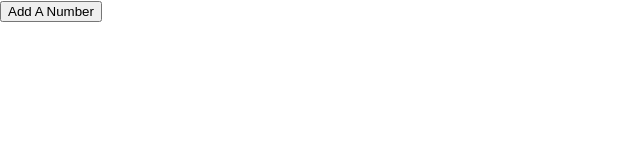
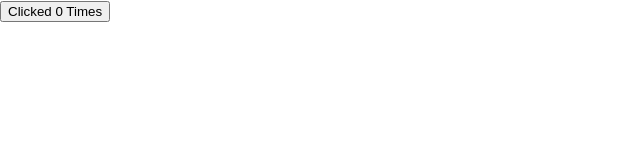
Before and after one commit to sunmughan/reactjs-tuts, a React (Create React App) app in the folder reactjs-codeevo/: page / in a window 1280 px wide. Shown: the top 160 px of the page, without its empty margins (0-640 px from the left). Built offline with nearby package versions, Linux system fonts and the light colour scheme.

Commit message:
Completed 7 parts from react hooks tutorial series.

```diff
--- a/reactjs-codeevo/src/components/react-hooks/ReactHooks.js
+++ b/reactjs-codeevo/src/components/react-hooks/ReactHooks.js
@@ -1,11 +1,15 @@
 import React from "react";
-import ReactUseStateHook from "./react-useState-hook/ReactUseStateHook";
+// import ReactUseStateHook from "./react-useState-hook/ReactUseStateHook";
+import ReactUseEffectHook from "./react-useEffect-hook/ReactUseEffectHook";
 
 const ReactHooks = () => {
   return (
     <>
       {/* USESTATE HOOK IN REACT JS */}
-      <ReactUseStateHook />
+      {/* <ReactUseStateHook /> */}
+
+      {/* USEEFFECT HOOK IN REACT JS */}
+      <ReactUseEffectHook />
     </>
   );
 };
--- /dev/null
+++ b/reactjs-codeevo/src/components/react-hooks/react-useEffect-hook/ReactUseEffectHook.js
@@ -0,0 +1,17 @@
+import React from "react";
+// import ClassCounterOne from "./useEffect-hook/ClassCounterOne";
+import HookCounterOne from "./useEffect-hook/HookCounterOne";
+
+const ReactUseEffectHook = () => {
+  return (
+    <>
+      {/* IMPLEMENTING COUNTER AND PAGE TITLE CHANGE WITH LIFECYCLE METHODS IN CLASS COMPONENT */}
+      {/* <ClassCounterOne /> */}
+
+      {/* IMPLEMENTING COUNTER AND PAGE TITLE CHANGE WITH HOOKS IN FUNCTIONAL COMPONENT */}
+      <HookCounterOne />
+    </>
+  );
+};
+
+export default ReactUseEffectHook;
--- /dev/null
+++ b/reactjs-codeevo/src/components/react-hooks/react-useEffect-hook/useEffect-hook/ClassCounterOne.js
@@ -0,0 +1,36 @@
+// IMPLEMENTING COUNTER AND PAGE TITLE CHANGE WITH LIFECYCLE METHODS IN CLASS COMPONENT
+import React, { Component } from "react";
+
+class ClassCounterOne extends Component {
+  constructor(props) {
+    super(props);
+
+    this.state = {
+      count: 0,
+    };
+  }
+
+  componentDidMount() {
+    document.title = `Clicked ${this.state.count} times`;
+  }
+
+  componentDidUpdate(prevProps, prevState) {
+    document.title = `Clicked ${this.state.count} times`;
+  }
+
+  incrementCounter = () => {
+    this.setState((prevState) => ({ count: prevState.count + 1 }));
+  };
+
+  render() {
+    return (
+      <>
+        <button onClick={this.incrementCounter}>
+          button clicked {this.state.count} times
+        </button>
+      </>
+    );
+  }
+}
+
+export default ClassCounterOne;
--- /dev/null
+++ b/reactjs-codeevo/src/components/react-hooks/react-useEffect-hook/useEffect-hook/HookCounterOne.js
@@ -0,0 +1,22 @@
+// USE EFFECT HOOK IN REACT JS
+// IMPLEMENTING COUNTER AND PAGE TITLE CHANGE WITH HOOKS IN FUNCTIONAL COMPONENT
+import React, { useState, useEffect } from "react";
+
+const HookCounterOne = () => {
+  const [count, setCount] = useState(0);
+
+  // CALL USE EFFECT HOOK AND PASS IN A FUNCTION WHICH WILL BE EXECUTED FOR EVERY RENDER
+  useEffect(() => {
+    document.title = `You clicked ${count} times`;
+  });
+
+  return (
+    <>
+      <button onClick={() => setCount((prevCount) => prevCount + 1)}>
+        Clicked {count} Times
+      </button>
+    </>
+  );
+};
+
+export default HookCounterOne;
```
